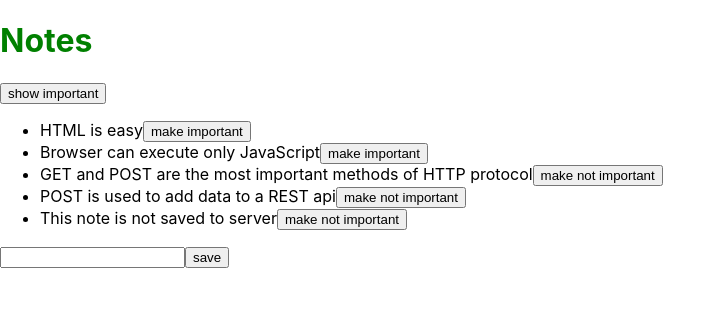
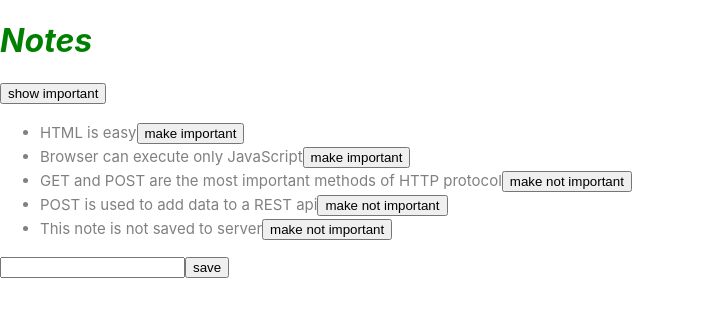
Before and after one commit to Titania01/fullstackopen, a React (Create React App) app: page / in a window 1280 px wide. Shown: the top 316 px of the page, without its empty margins (0-726 px from the left). Built offline with nearby package versions, Linux system fonts and the light colour scheme; data requests are answered from the project's data file.

Commit message:
feat: adding css styling

```diff
--- a/src/index.css
+++ b/src/index.css
@@ -14,4 +14,11 @@ code {
 
 h1 {
   color: green;
+  font-style: italic;
 }
+
+li {
+  padding-top: 3px;
+  color: grey;
+  font-size: 15px;
+}
```
